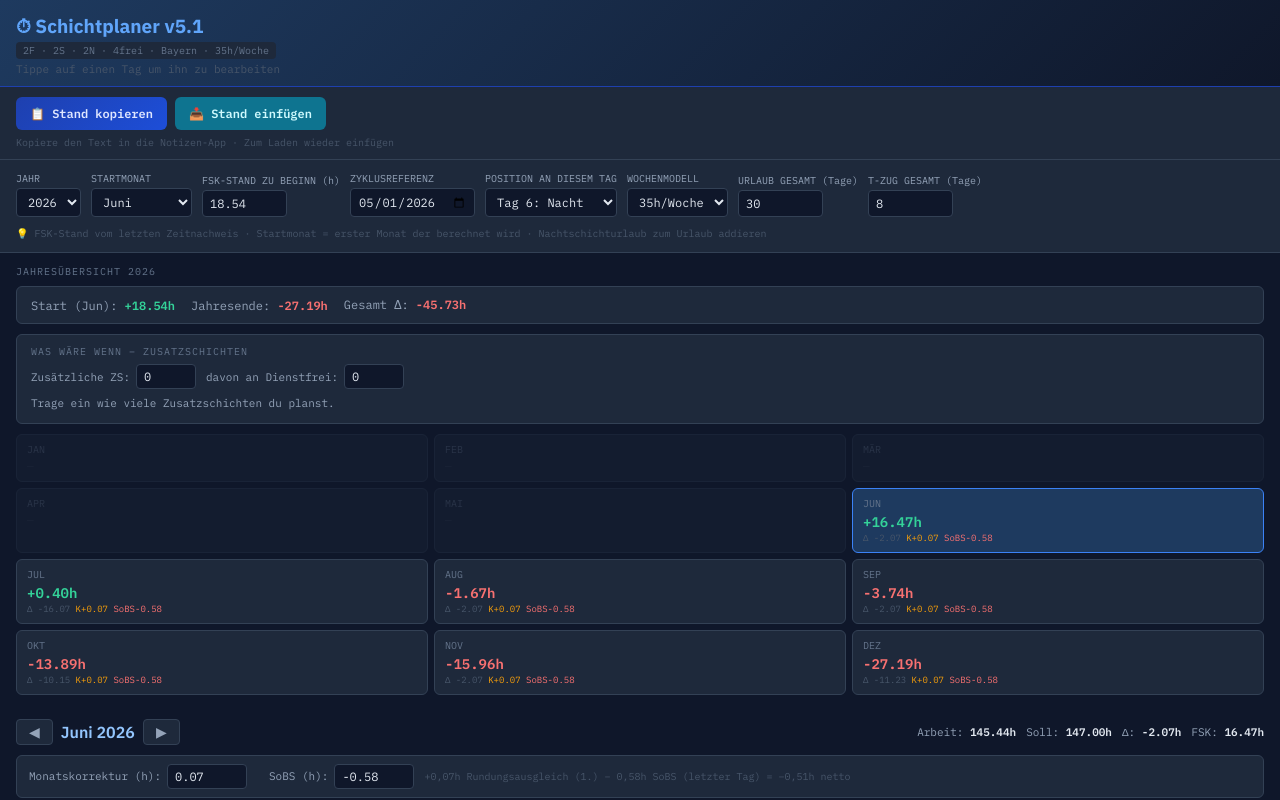
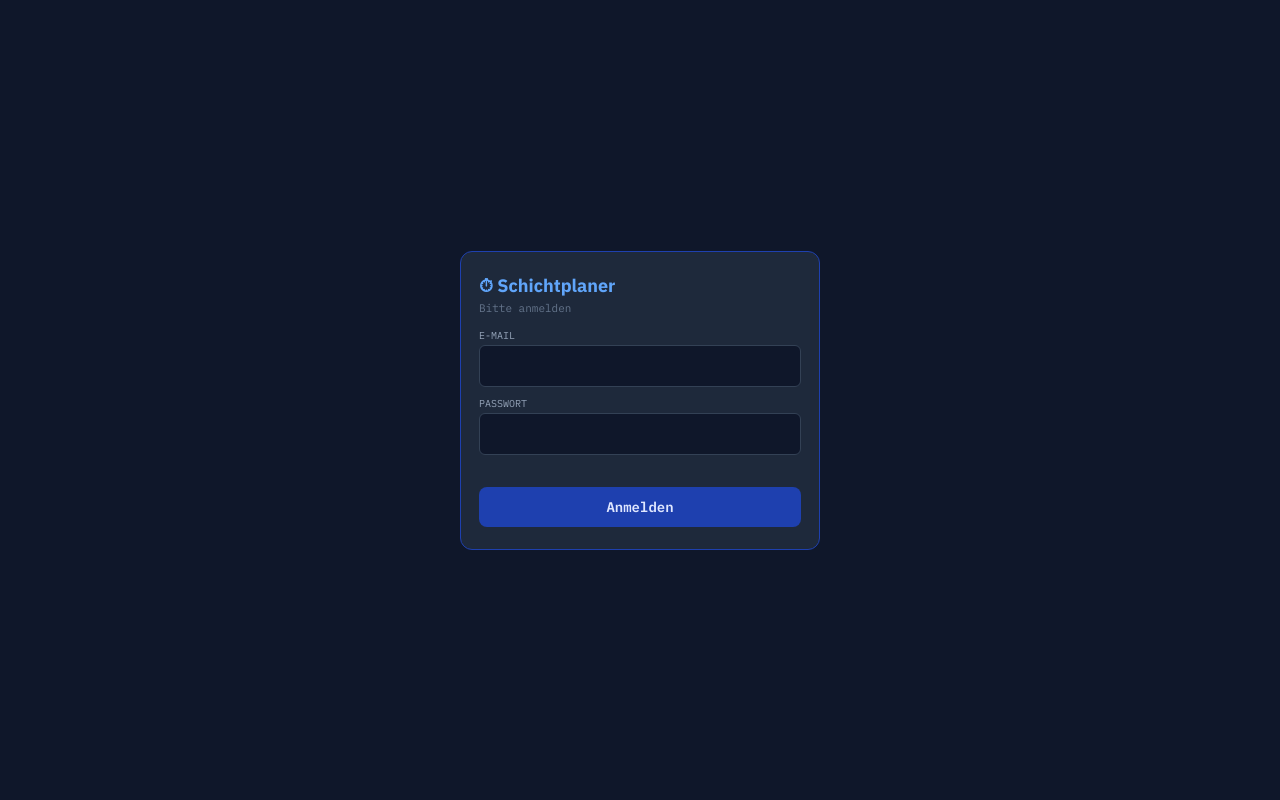
Before and after one commit to G07d1/Schichtplaner, a plain HTML site: page index.html in a window 1280 px wide. Shown: the top 800 px of the page. Drawn offline with nearby package versions, Linux system fonts and the light colour scheme.

Commit message:
Update index.html

```diff
--- a/index.html
+++ b/index.html
@@ -1066,8 +1066,8 @@ function showStatus(msg, cls) {
 // ===== SUPABASE LOGIN =====
 // Hier Projekt-URL und anon/publishable Key eintragen (Supabase → Project Settings → API).
 // Leer lassen = Tool läuft ohne Login (z.B. im HTML-Viewer).
-const SB_URL = "";
-const SB_KEY = "";
+const SB_URL = "https://reithvwizkydktydpwni.supabase.co";
+const SB_KEY = "sb_publishable_BhaAQzt8wwHf2RZctuwhIA_MPz2nkvj";
 let sb = null;
 
 function showLogin(msg) {
```
